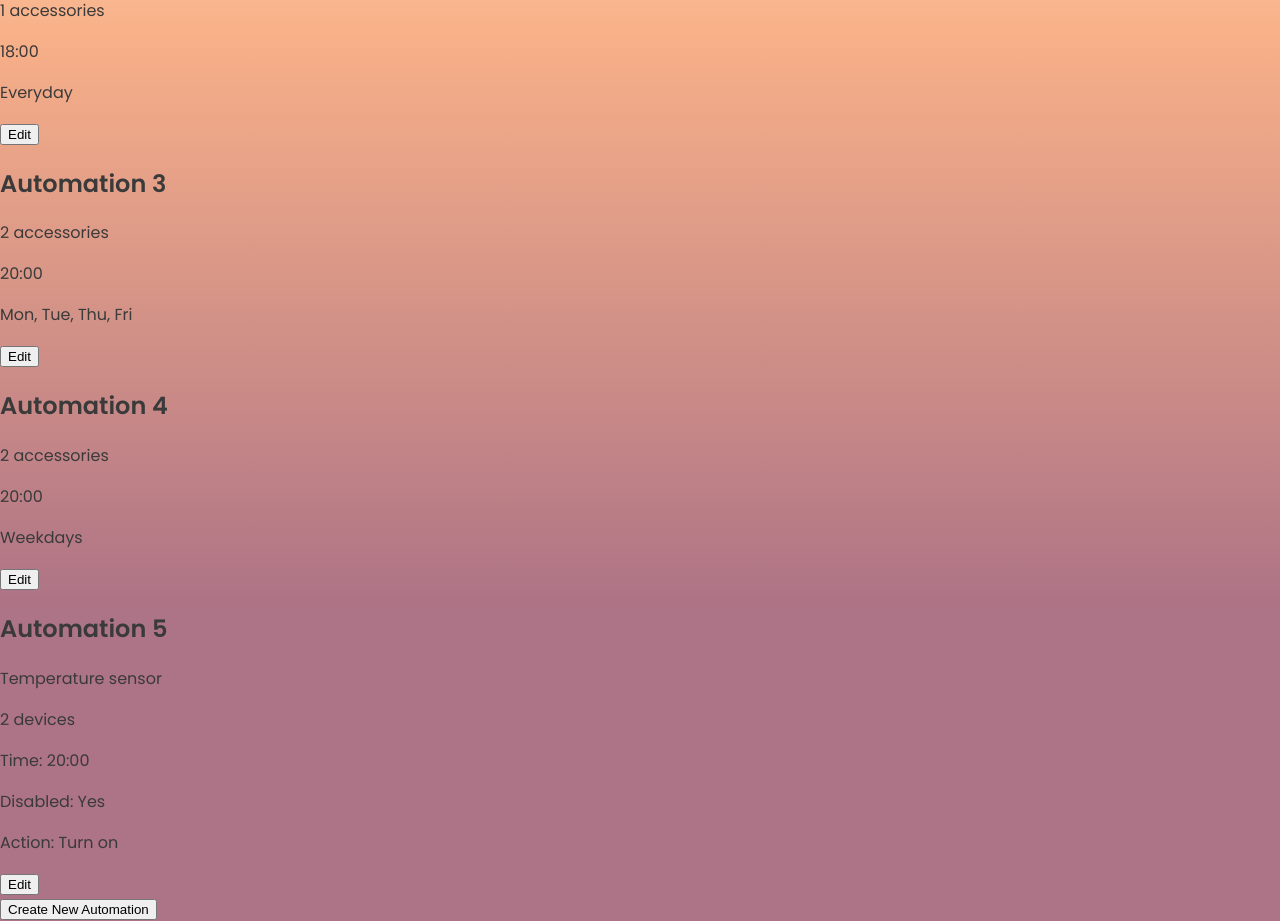
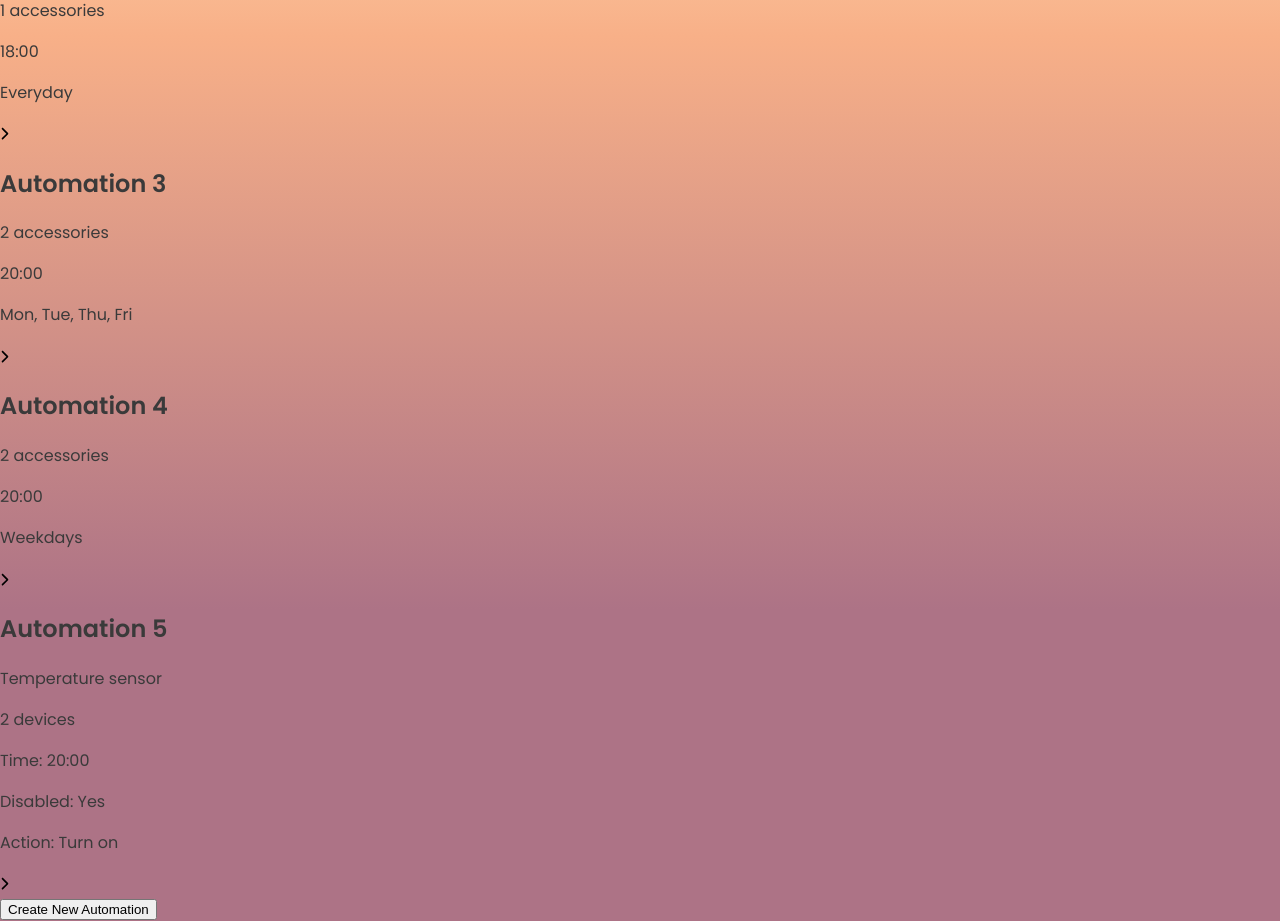
Before and after one commit to KristiinaSa/HomeAutomationSystem, a React (Vite) app in the folder frontend/: page /automations in a window 1280 px wide. Shown: the part 300-1221 px from the top of the page. Built offline with nearby package versions, Linux system fonts and the light colour scheme.

Commit message:
Changed edit button to be an icon

```diff
--- a/frontend/src/components/AutomationForm/AutomationForm.jsx
+++ b/frontend/src/components/AutomationForm/AutomationForm.jsx
@@ -6,12 +6,14 @@ import { dummyAutomations } from "../../dummyData/dummyAutomations";
 
 export const AutomationForm = () => {
   const { id } = useParams();
-  const [automation, setAutomation] = useState(null);
+  const [automation, setAutomation] = useState({});
+  const [loading, setLoading] = useState(true);
   const navigate = useNavigate();
 
   useEffect(() => {
     const automation = dummyAutomations.find((item) => item.id == id);
     setAutomation(automation);
+    setLoading(false);
   }, [id]);
 
   const handleSubmit = async (data, id) => {
@@ -24,9 +26,13 @@ export const AutomationForm = () => {
     navigate("/automations");
   };
 
+  if (loading) {
+    return <div>Loading...</div>;
+  }
+
   return (
     <div>
-      {!id && (
+      {!id && !automation.automationType && (
         <>
           <button
             onClick={() =>
--- /dev/null
+++ b/frontend/src/components/Automations/Automations.module.css
@@ -0,0 +1,6 @@
+.edit-button {
+  background: none;
+  border: none;
+  cursor: pointer;
+  padding: 0;
+}
--- a/frontend/src/components/Automations/SensorAutomationCard.jsx
+++ b/frontend/src/components/Automations/SensorAutomationCard.jsx
@@ -1,9 +1,12 @@
 import { useNavigate } from "react-router-dom";
+import { FontAwesomeIcon } from "@fortawesome/react-fontawesome";
+import { faChevronRight } from "@fortawesome/free-solid-svg-icons";
+
+import styles from "./Automations.module.css";
 
 export const SensorAutomationCard = ({ automation }) => {
   const navigate = useNavigate();
   const numDevices = automation.devices ? automation.devices.length : 0;
-  console.log(automation.sensor);
 
   const handleEdit = () => {
     navigate(`/automations/edit/${automation.id}`);
@@ -17,7 +20,13 @@ export const SensorAutomationCard = ({ automation }) => {
       <p>Time: {automation.time}</p>
       <p>Disabled: {automation.isDisabled ? "Yes" : "No"}</p>
       <p>Action: {automation.actionType}</p>
-      <button onClick={handleEdit}>Edit</button>
+      <button
+        onClick={handleEdit}
+        aria-label="Edit"
+        className={styles["edit-button"]}
+      >
+        <FontAwesomeIcon icon={faChevronRight} />
+      </button>
     </div>
   );
 };
--- a/frontend/src/components/Automations/TimerAutomationCard.jsx
+++ b/frontend/src/components/Automations/TimerAutomationCard.jsx
@@ -1,4 +1,8 @@
 import { useNavigate } from "react-router-dom";
+import { FontAwesomeIcon } from "@fortawesome/react-fontawesome";
+import { faChevronRight } from "@fortawesome/free-solid-svg-icons";
+
+import styles from "./Automations.module.css";
 
 const getActiveDays = (
   automation,
@@ -71,7 +75,13 @@ export const TimerAutomationCard = ({ automation }) => {
       <p>{numDevices} accessories</p>
       <p>{automation.time}</p>
       <p>{activeDays.join(", ")}</p>
-      <button onClick={handleEdit}>Edit</button>
+      <button
+        onClick={handleEdit}
+        aria-label="Edit"
+        className={styles["edit-button"]}
+      >
+        <FontAwesomeIcon icon={faChevronRight} />
+      </button>
     </div>
   );
 };
```
Also changed, not shown: 1 other file (tests, documents, lock files or other folders).
